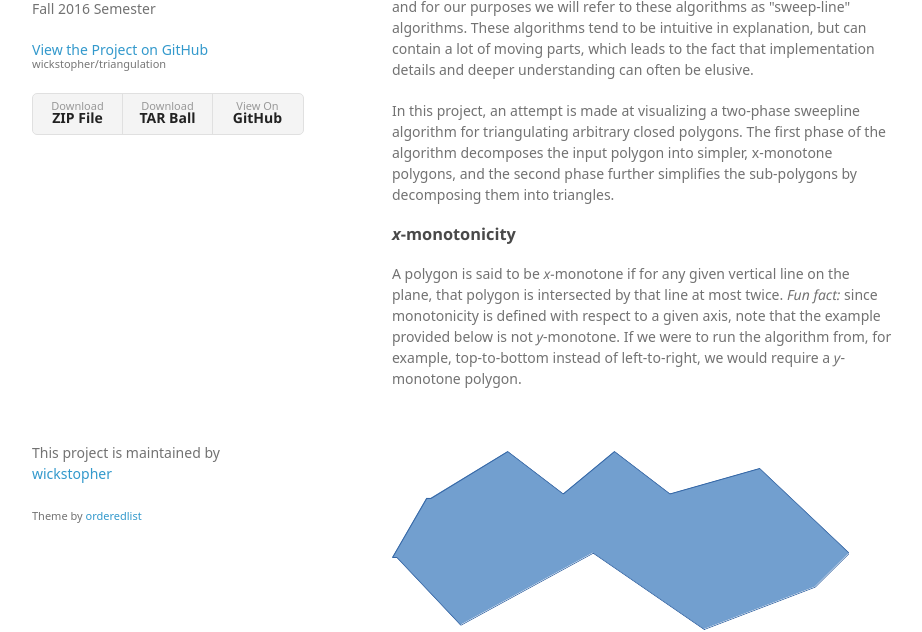
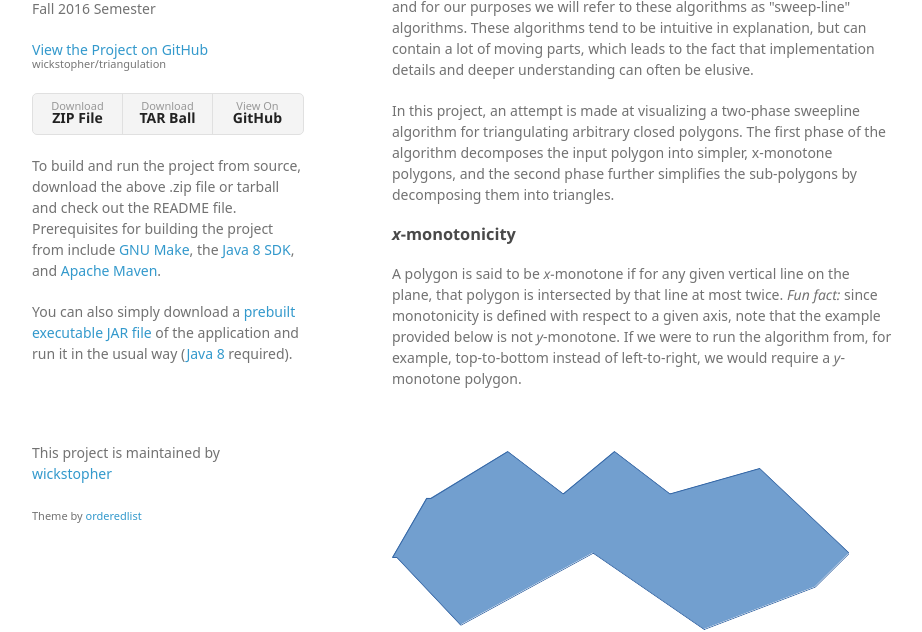
Before and after one commit to wickstopher/triangulation, a plain HTML site: page index.html in a window 1280 px wide. Shown: the part 205-837 px from the top of the page, without its empty margins (178-1100 px from the left). Drawn offline with Linux system fonts and the light colour scheme; a web font is replaced by a local one.

Commit message:
Add .jar file download.

```diff
--- a/index.html
+++ b/index.html
@@ -31,6 +31,13 @@
           <li><a href="https://github.com/wickstopher/triangulation/tarball/master">Download <strong>TAR Ball</strong></a></li>
           <li><a href="https://github.com/wickstopher/triangulation">View On <strong>GitHub</strong></a></li>
         </ul>
+
+        <p>
+        	To build and run the project from source, download the above .zip file or tarball and check out the README file. Prerequisites for building the project from
+        	include <a href="https://www.gnu.org/software/make/">GNU Make</a>, the <a href="http://www.oracle.com/technetwork/pt/java/javase/downloads/jdk8-downloads-2133151.html">Java 8 SDK</a>,
+        	and <a href="https://maven.apache.org/">Apache Maven</a>.
+
+        	<p>You can also simply download a <a href="resources/triangulation-0.9.jar">prebuilt executable JAR file</a> of the application and run it in the usual way (<a href="http://www.oracle.com/technetwork/pt/java/javase/downloads/jdk8-downloads-2133151.html">Java 8</a> required).
       </header>
       <section>
             <h3>Project Introduction</h3>
```
Also changed, not shown: 1 other file.
